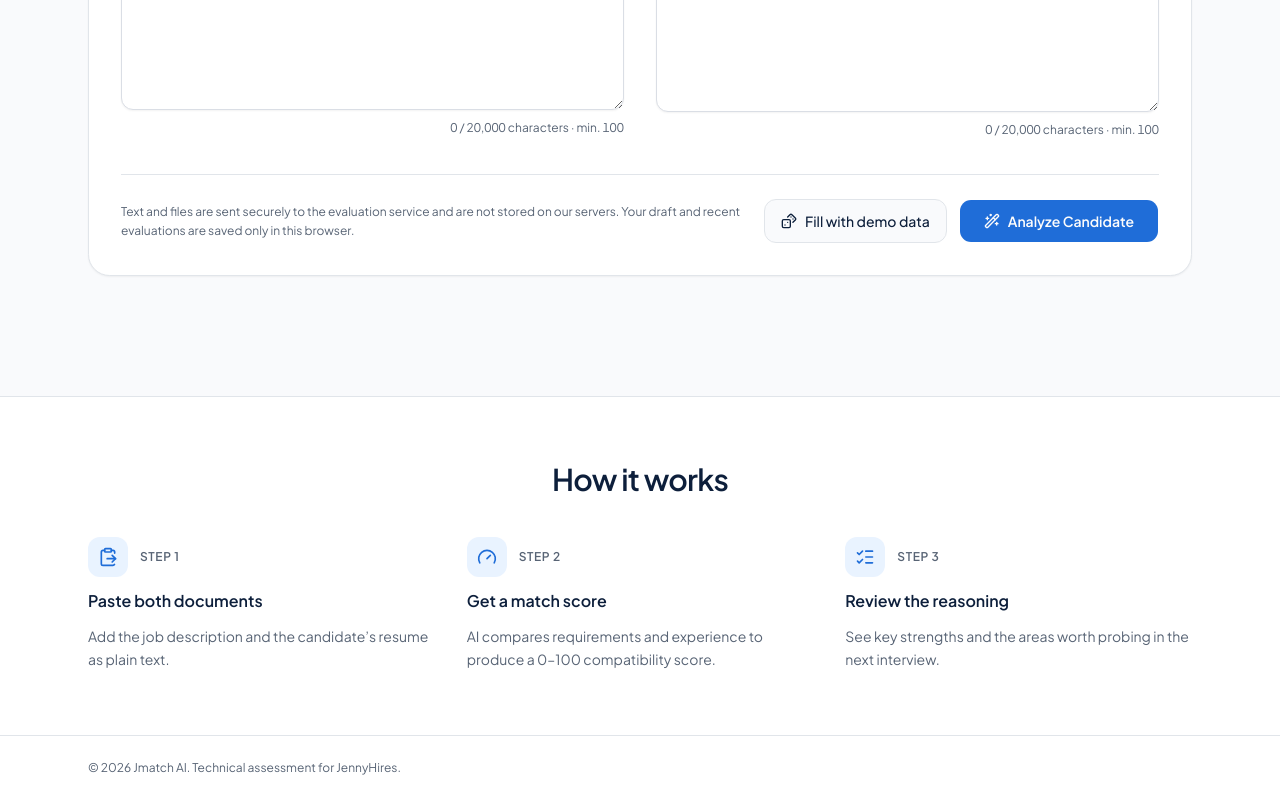
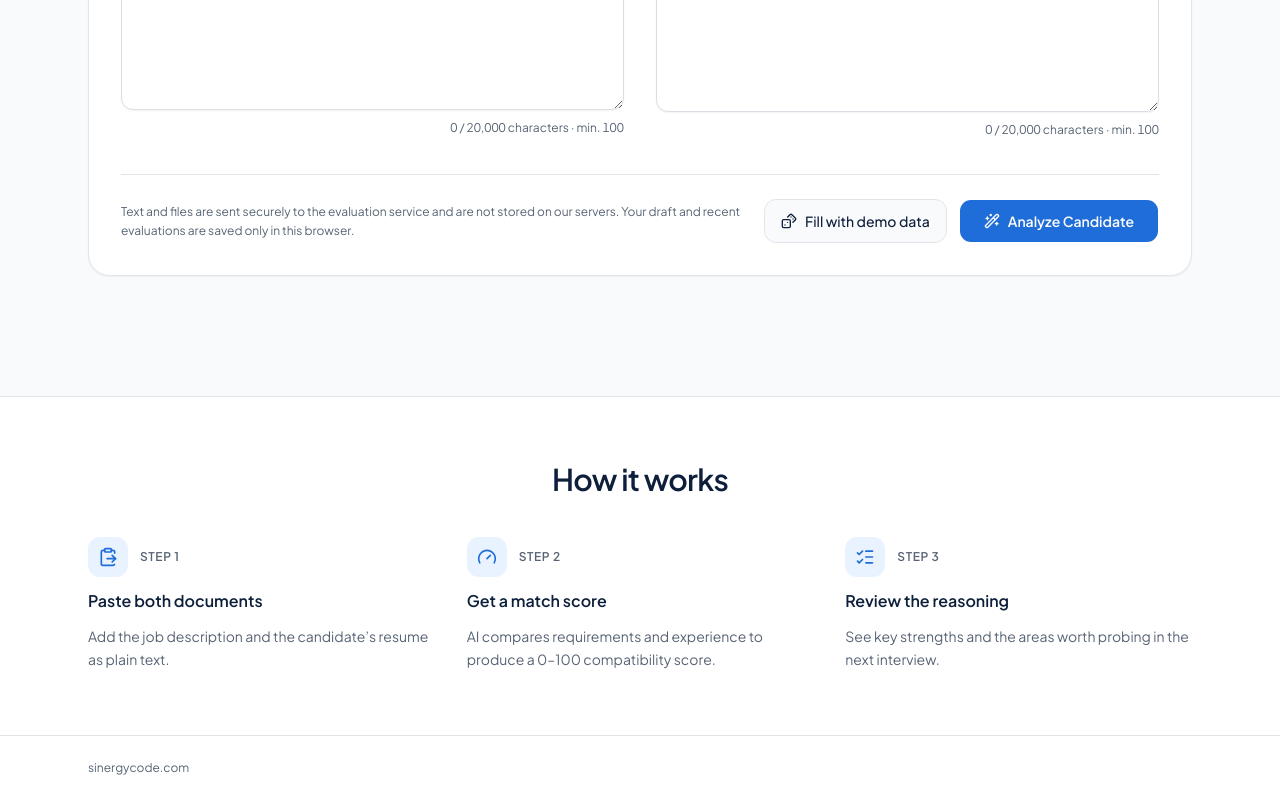
Before and after one commit to yesidleon1393/jmatchai, a Next.js app: page / in a window 1280 px wide. Shown: the part 673-1473 px from the top of the page. Built offline with nearby package versions, Linux system fonts and the light colour scheme.

Commit message:
Update footer to sinergycode.com
Co-authored-by: v0 <it+v0agent@vercel.com>

```diff
--- a/app/page.tsx
+++ b/app/page.tsx
@@ -20,7 +20,7 @@ export default function HomePage() {
       </main>
       <footer className="border-t bg-card">
         <div className="mx-auto flex max-w-6xl flex-col gap-2 px-4 py-6 text-xs text-muted-foreground sm:flex-row sm:items-center sm:justify-between sm:px-6">
-          <p>&copy; {new Date().getFullYear()} Jmatch AI. Technical assessment for JennyHires.</p>
+          <p>sinergycode.com</p>
         </div>
       </footer>
     </div>
```
